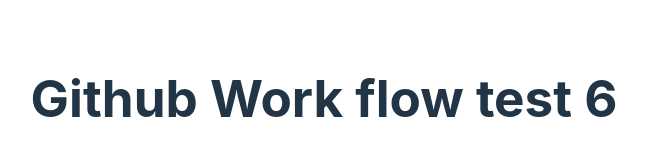
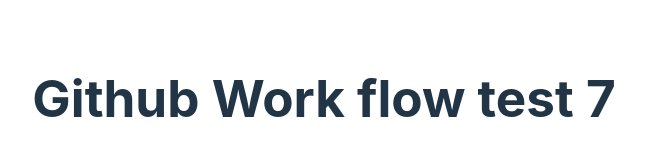
Before and after one commit to Ant-Tonmay/github-workflow, a React (Vite) app: page / in a window 1280 px wide. Shown: the part 302-458 px from the top of the page, without its empty margins (316-962 px from the left). Built offline with nearby package versions, Linux system fonts and the light colour scheme.

Commit message:
workflow added 7

```diff
--- a/src/App.jsx
+++ b/src/App.jsx
@@ -8,7 +8,7 @@
 
   return (
     <>
-      <h1> Github Work flow test 6</h1>
+      <h1> Github Work flow test 7</h1>
     </>
   )
 }
```
